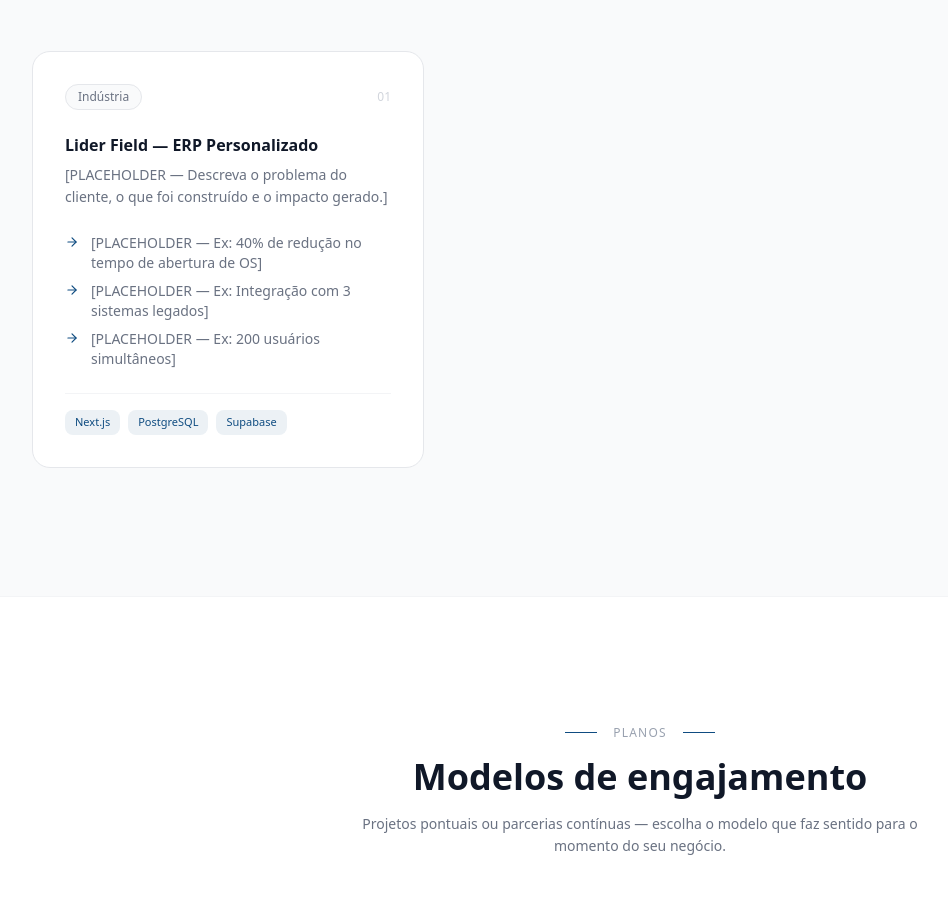
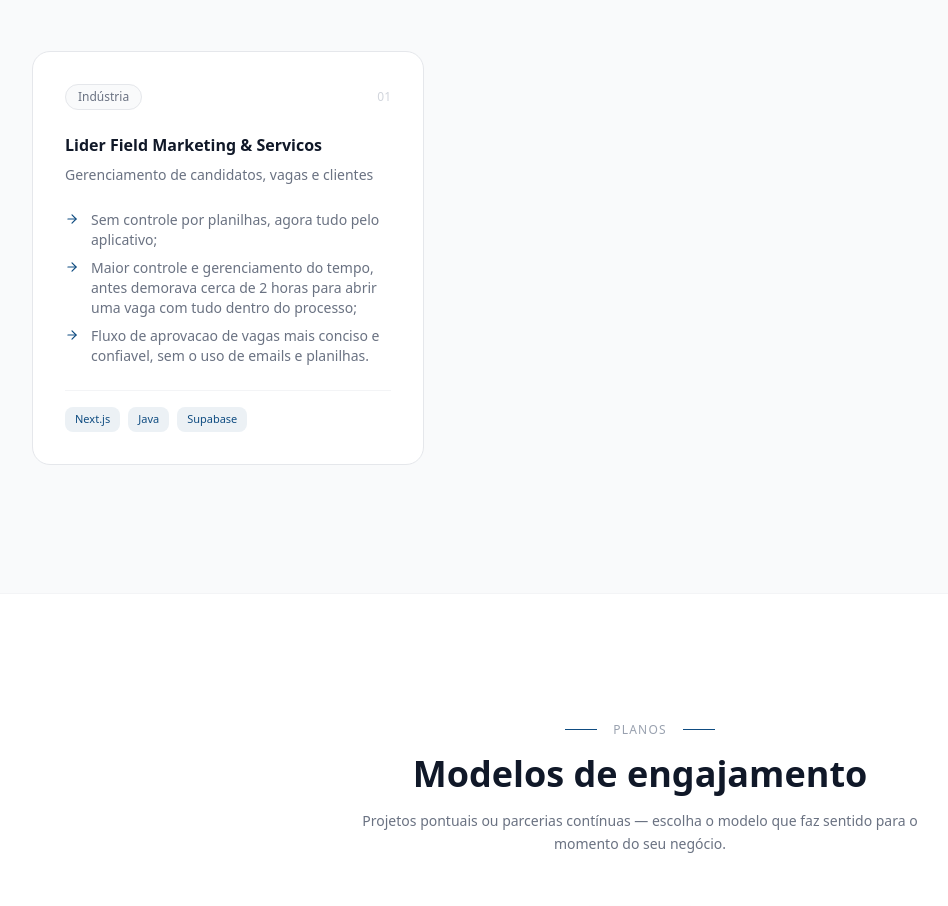
Before and after one commit to GNOQ-Global-Node-Of-Quantum/Website, a Next.js app in the folder gnoq/: page /produtos in a window 1280 px wide. Shown: the part 2160-3066 px from the top of the page, without its empty margins (0-948 px from the left). Built offline with nearby package versions, Linux system fonts and the light colour scheme.

Commit message:
primeiro case

```diff
--- a/gnoq/src/app/produtos/page.tsx
+++ b/gnoq/src/app/produtos/page.tsx
@@ -141,15 +141,15 @@ const SERVICES: Service[] = [
 const CASES: Case[] = [
   {
     sector: "Indústria",
-    title: "Lider Field — ERP Personalizado",
+    title: "Lider Field Marketing & Servicos",
     description:
-      "[PLACEHOLDER — Descreva o problema do cliente, o que foi construído e o impacto gerado.]",
+      "Gerenciamento de candidatos, vagas e clientes",
     results: [
-      "[PLACEHOLDER — Ex: 40% de redução no tempo de abertura de OS]",
-      "[PLACEHOLDER — Ex: Integração com 3 sistemas legados]",
-      "[PLACEHOLDER — Ex: 200 usuários simultâneos]",
+      "Sem controle por planilhas, agora tudo pelo aplicativo;",
+      "Maior controle e gerenciamento do tempo, antes demorava cerca de 2 horas para abrir uma vaga com tudo dentro do processo;",
+      "Fluxo de aprovacao de vagas mais conciso e confiavel, sem o uso de emails e planilhas.",
     ],
-    tech: ["Next.js", "PostgreSQL", "Supabase"],
+    tech: ["Next.js", "Java", "Supabase"],
   },
 ];
 
@@ -576,8 +576,8 @@ export default function ProdutosPage() {
       <section className="py-24 md:py-32 border-t border-gray-100 bg-white">
         <div className="mx-auto max-w-7xl px-5 sm:px-6 lg:px-8">
           <div className="relative rounded-3xl border border-[#0F4C81]/20 bg-[#0F4C81]/5 overflow-hidden px-8 py-16 md:py-20 text-center">
-            <div className="absolute top-1/2 left-1/2 -translate-x-1/2 -translate-y-1/2 h-[400px] w-[600px] rounded-full bg-[#0F4C81]/8 blur-[100px] pointer-events-none" />
-            <div className="absolute inset-x-0 top-0 h-px bg-gradient-to-r from-transparent via-[#0F4C81]/30 to-transparent" />
+            <div className="absolute top-1/2 left-1/2 -translate-x-1/2 -translate-y-1/2 h-100 w-150 rounded-full bg-[#0F4C81]/8 blur-[100px] pointer-events-none" />
+            <div className="absolute inset-x-0 top-0 h-px bg-linear-to-r from-transparent via-[#0F4C81]/30 to-transparent" />
             <div className="relative">
               <p className="text-xs font-mono text-[#0F4C81] tracking-widest uppercase mb-4 font-semibold">
                 Próximo passo
```
